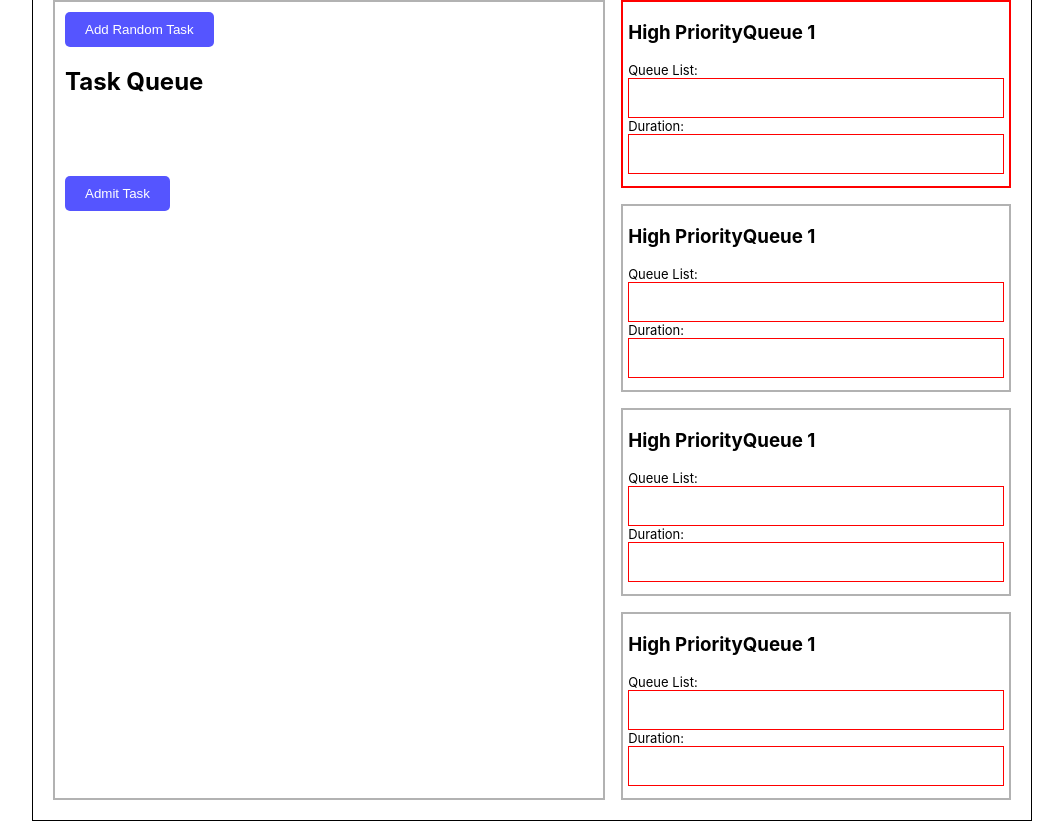
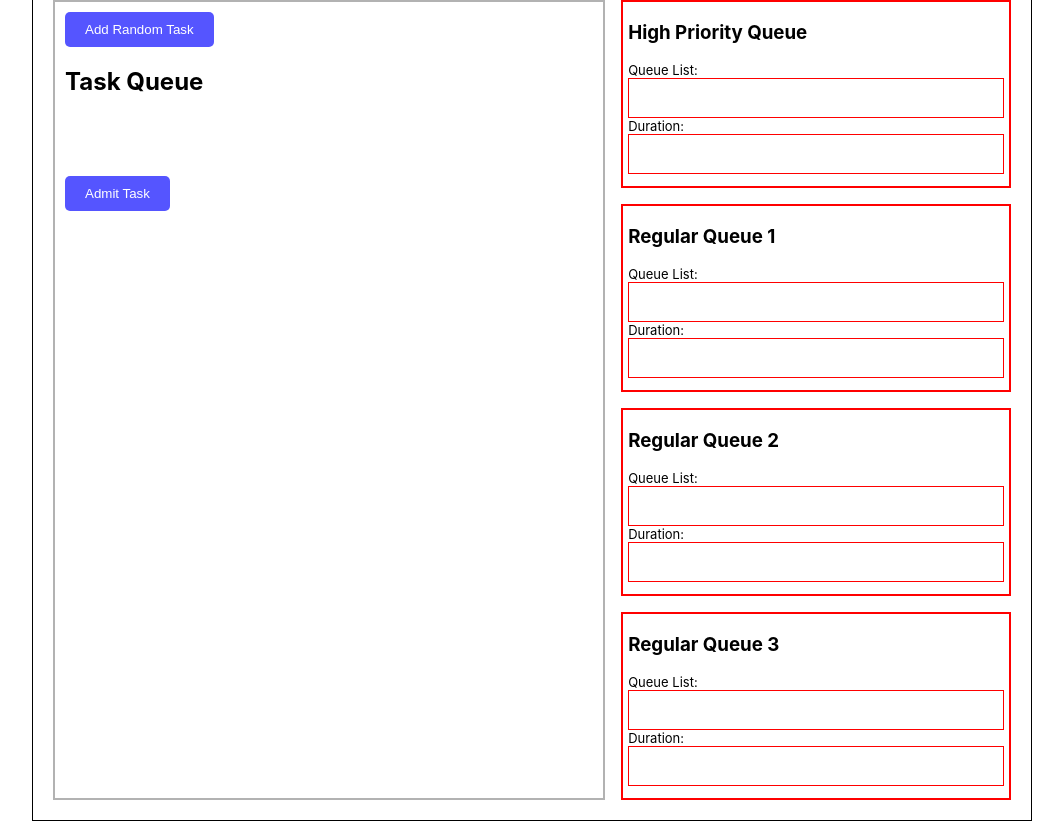
Before and after one commit to adamxparx/task-queue, a React (Create React App) app: page / in a window 1280 px wide. Shown: the whole page, without its empty margins (108-1171 px from the left). Built offline with nearby package versions, Linux system fonts and the light colour scheme.

Commit message:
feature(queue): group components and added useEffect

```diff
--- /dev/null
+++ b/src/Components/Content.js
@@ -0,0 +1,34 @@
+import Grid from '@mui/material/Grid';
+
+export function QueueContent1(props) {
+
+    return (
+        <Grid item size={7} sx={{ border: "2px solid rgba(0, 0, 0, 0.3)", height: "800px" }}>
+            <button onClick={props.handleOnclickAdd} className="AddTask">Add Random Task</button>
+            <h2 className="TaskQueue">Task Queue</h2>
+            <div className="RandomTask">
+                {props.tasks.map((task, i) => (
+                    <li>{task}</li>
+                ))}
+            </div>
+            <button onClick={props.handleOnclickAdmit} className="AdmitTask">Admit Task</button>
+        </Grid>
+    );
+}
+
+export function QueueContent2(props) {
+
+    return (
+        <Grid item size={12} sx={{ border: "2px solid red", padding: "0px 5px" }}>
+            <h3>{props.title}</h3>
+            <p>Queue List:</p>
+            <Grid className="QueueList">
+                {props.prio.map((task, i) => (
+                    <li>{task}</li>
+                ))}
+            </Grid>
+            <p>Duration:</p>
+            <Grid item size={props.count} className="Duration" />
+        </Grid>
+    );
+}
--- a/src/Components/Grid.js
+++ b/src/Components/Grid.js
@@ -1,21 +1,31 @@
 import Grid from '@mui/material/Grid';
-import { useEffect } from 'react';
-import { useState } from 'react';
+import { useEffect, useState, useRef } from 'react';
+import { QueueContent1, QueueContent2 } from './Content';
 
 export default function QueueGrid() {
 
+    // Randomizer
     const min = 50;
     const max = 300;
-
     const initialRandom = Math.floor(Math.random() * (max - min + 1)) + min;
     const [randomNumber, setRandomNumber] = useState(initialRandom);
 
-    const [timer, setTimer] = useState(0);
+    const [timer, setTimer] = useState(12);
     const [count, setCount] = useState(12);
 
+    // Timer Ref
+    const timerRef = useRef(null);
+    const countRef = useRef(null);
+
+    // Arrays
     const [tasks, setTasks] = useState([]);
     const [highPrio, setHighPrio] = useState([]);
+    const [regPrio1, setRegPrio1] = useState([]);
+    const [regPrio2, setRegPrio2] = useState([]);
+    const [regPrio3, setRegPrio3] = useState([]);
 
+
+    // Functions
     const generateRandomNumber = () => {
         const newRandom = Math.floor(Math.random() * (max - min + 1)) + min;
         setRandomNumber(newRandom);
@@ -28,67 +38,39 @@ export default function QueueGrid() {
 
     const handleOnclickAdmit = () => {
         if (tasks[0] != null) {
-            const firstNum = tasks.shift();
+            const [firstNum, ...rest] = tasks;
+
             setHighPrio([...highPrio, firstNum]);
 
-            setTimer(() => {
-                return 12 - (12 / firstNum);
-            });
+            setTasks(rest);
         }
     }
 
-    // useEffect(() => {
-    //     console.log(timer);
-    // }, )
+
+    useEffect(() => {
+        if (highPrio.length > 0) {
+            const [firstNum, ...rest] = highPrio;
+
+            timerRef.current = setTimeout(() => {
+                setHighPrio(rest);
+            }, 2000);
+
+            return () => {
+                clearTimeout(timerRef.current);
+            };
+        }
+
+    })
 
     return (
-        <>
-            <Grid container spacing={2} sx={{ border: "1px solid black", width: "1000px", height: "auto", padding: "20px"}}>
-                <Grid item size={7} sx={{ border: "2px solid rgba(0, 0, 0, 0.3)", height: "800px" }}>
-                    <button onClick={handleOnclickAdd} className="AddTask">Add Random Task</button>
-                    <h2 className="TaskQueue">Task Queue</h2>
-                    <div className="RandomTask">
-                        {tasks.map((task, i) => (
-                            <li>{task}</li>
-                        ))}
-                    </div>
-                    <button onClick={handleOnclickAdmit} className="AdmitTask">Admit Task</button>
-                </Grid>
-                <Grid item container size={5} spacing={2} sx={{ maxHeight: "800px" }}>
-                    <Grid item size={12} sx={{ border: "2px solid red", padding: "0px 5px" }}>
-                        <h3>High PriorityQueue 1</h3>
-                        <p>Queue List:</p>
-                        <Grid className="QueueList">
-                            {highPrio.map((task, i) => (
-                                <li>{task}</li>
-                            ))}
-                        </Grid>
-                        <p>Duration:</p>
-                        <Grid item size={count} className="Duration" />
-                    </Grid>
-                    <Grid item size={12} sx={{ border: "2px solid rgba(0, 0, 0, 0.3)", padding: "0px 5px" }}>
-                        <h3>High PriorityQueue 1</h3>
-                        <p>Queue List:</p>
-                        <Grid className="QueueList" />
-                        <p>Duration:</p>
-                        <Grid className="Duration" />
-                    </Grid>
-                    <Grid item size={12} sx={{ border: "2px solid rgba(0, 0, 0, 0.3)", padding: "0px 5px" }}>
-                        <h3>High PriorityQueue 1</h3>
-                        <p>Queue List:</p>
-                        <Grid className="QueueList" />
-                        <p>Duration:</p>
-                        <Grid className="Duration" />
-                    </Grid>
-                    <Grid item size={12} sx={{ border: "2px solid rgba(0, 0, 0, 0.3)", padding: "0px 5px" }}>
-                        <h3>High PriorityQueue 1</h3>
-                        <p>Queue List:</p>
-                        <Grid className="QueueList" />
-                        <p>Duration:</p>
-                        <Grid className="Duration" />
-                    </Grid>
-                </Grid>
+        <Grid container spacing={2} sx={{ border: "1px solid black", width: "1000px", height: "auto", padding: "20px"}}>
+            <QueueContent1 tasks={tasks} handleOnclickAdd={handleOnclickAdd} handleOnclickAdmit={handleOnclickAdmit} />
+            <Grid item container size={5} spacing={2} sx={{ maxHeight: "800px" }}>
+                <QueueContent2 prio={highPrio} count={timer} title={"High Priority Queue"} />
+                <QueueContent2 prio={regPrio1} count={count} title={"Regular Queue 1"} />
+                <QueueContent2 prio={regPrio2} count={count} title={"Regular Queue 2"} />
+                <QueueContent2 prio={regPrio3} count={count} title={"Regular Queue 3"} />
             </Grid>
-        </>
+        </Grid>
     );
 }
```
